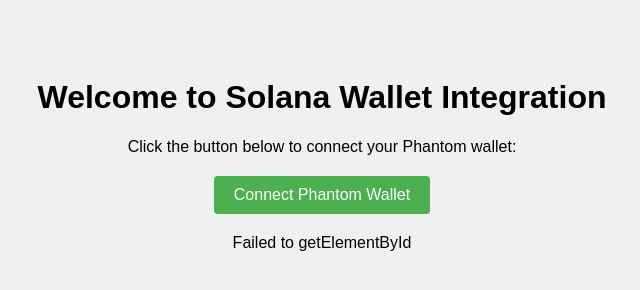
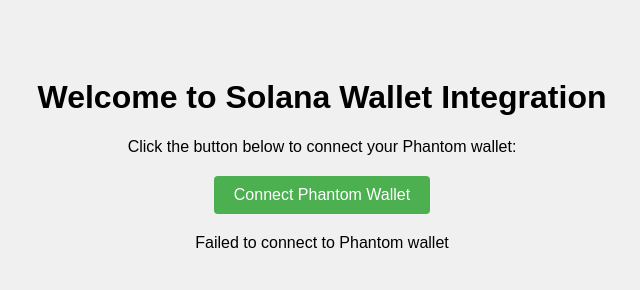
Before and after one commit to rareseaturtles/my-solana, a website: page index.html in a window 1280 px wide. Both pictures are taken after a click on the button "Connect Phantom Wallet". Shown: the whole page, without its empty margins (318-958 px from the left). Drawn offline with Linux system fonts and the light colour scheme.

Commit message:
Update index.html

```diff
--- a/index.html
+++ b/index.html
@@ -63,8 +63,8 @@
                     connection = new solanaWeb3.Connection(solanaWeb3.clusterApiUrl('mainnet-beta'));
                 }
             } catch (error) {
-                console.error('Failed to error:', error);
-                document.getElementById('status').innerText = 'Failed to getElementById';
+                console.error('Failed to connect to Phantom wallet:', error);
+                document.getElementById('status').innerText = 'Failed to connect to Phantom wallet';
             }
         }
 
```
